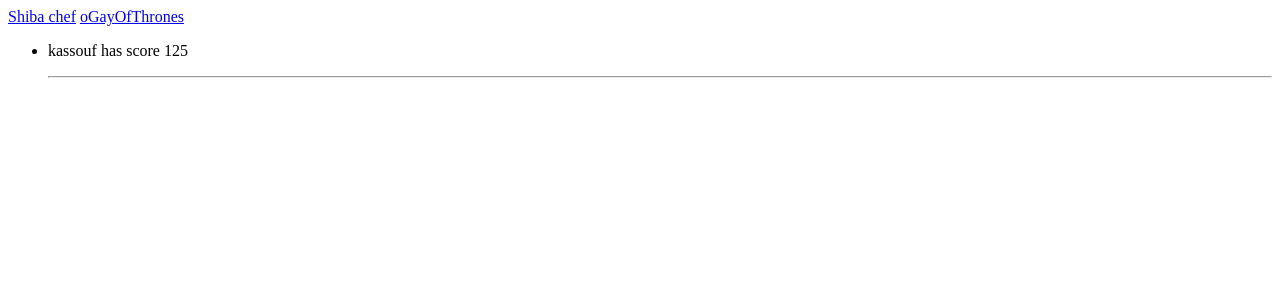
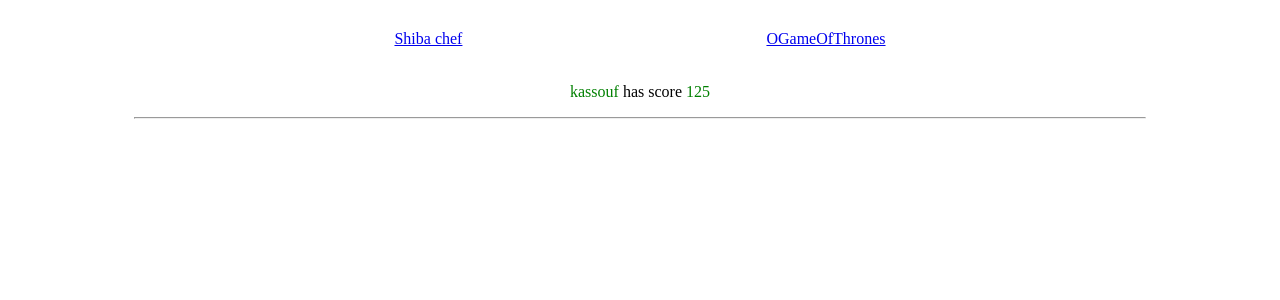
Before and after one commit to universiteit/GameApplication, a Flask app: page /scoreboard/ in a window 1280 px wide. Shown: the top 300 px of the page. Run offline with Flask 2, Linux system fonts and the light colour scheme; data comes from the database, SQL or seed files in the repository.

Commit message:
Fixed dashboard and scoreboard

```diff
--- a/app/dashboard/static/dashboard.html
+++ b/app/dashboard/static/dashboard.html
@@ -9,7 +9,8 @@
 
 </head>
 <body>
-    <a class="ToZeRight" href="/auth/logout">Logout</a>
+    <a style="position: absolute; font-size: 14px; margin: 25px;" href="/scoreboard">Scoreboard</a>
+    <a style="margin: 25px;" class="ToZeRight" href="/auth/logout">Logout</a>
     <header>PICK YOUR GAME
     </header>
     <section>
--- a/app/dashboard/templates/scoreboard.html
+++ b/app/dashboard/templates/scoreboard.html
@@ -2,16 +2,16 @@
     <head></head>
 
     <body>
-        <a href='/scoreboard?game=shiba_chef'>Shiba chef</a>
-        <a href='/scoreboard?game=ogot'>oGayOfThrones</a>
-
-        <ul>
+        <div style="margin: 0 auto; width: 80%; text-align: center; margin-top: 30px;">
+            <a style="margin-right: 300px;" href='/scoreboard?game=shiba_chef'>Shiba chef</a>
+            <a href='/scoreboard?game=ogot'>OGameOfThrones</a>
+        <div>
+        <div style="margin-top: 35px;">
             {% for aids in aids_list %}
-            <li>
-                <p>{{ aids.name }} has score {{ aids.score }}</p>
-            </li>
+                <p><span style="color: green;">{{ aids.name }}</span> has score <span style="color: green">{{ aids.score }}</span></p>
             <hr>
             {% endfor %}
+        </div>
     </body>
 
 </html>
```
